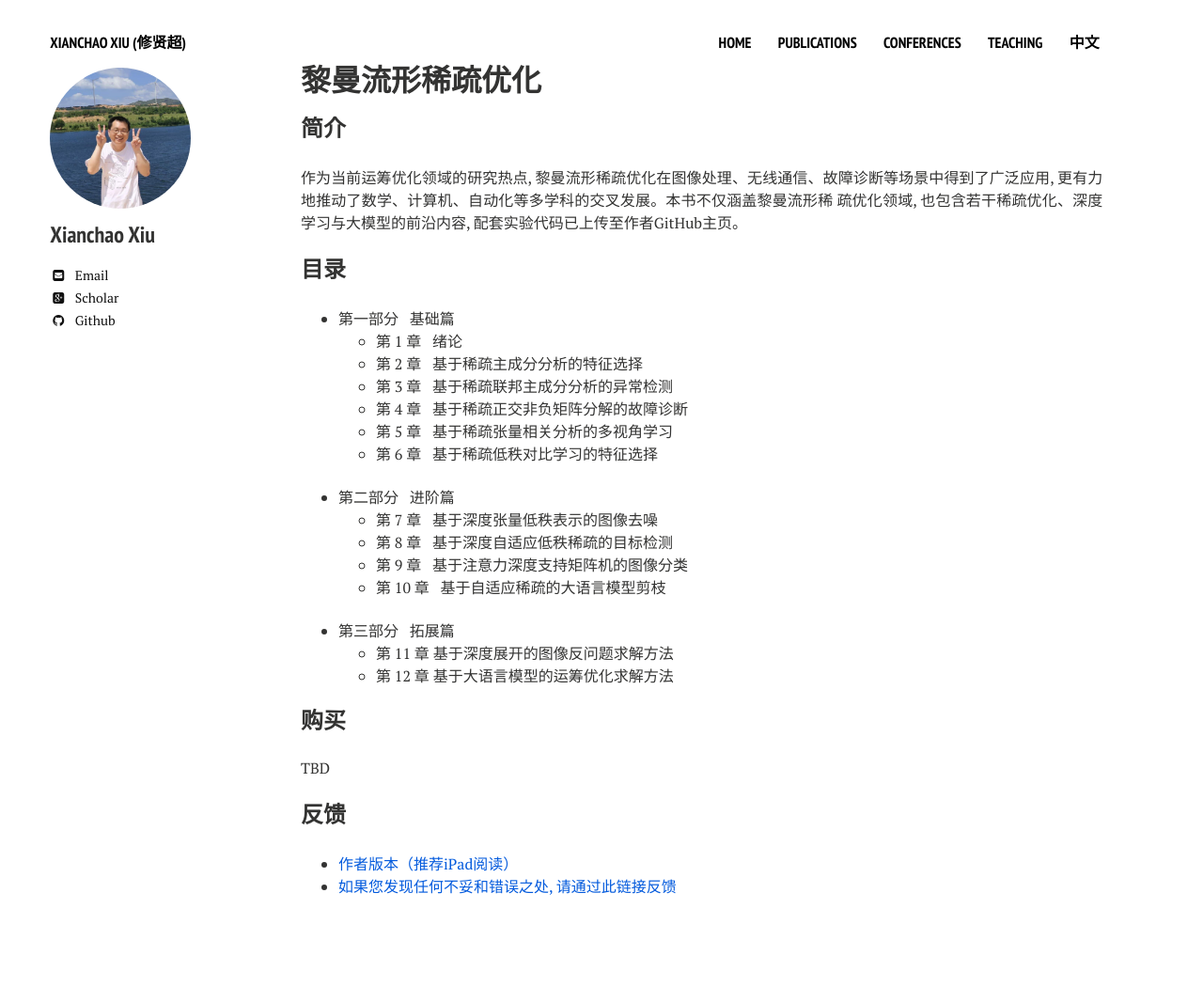
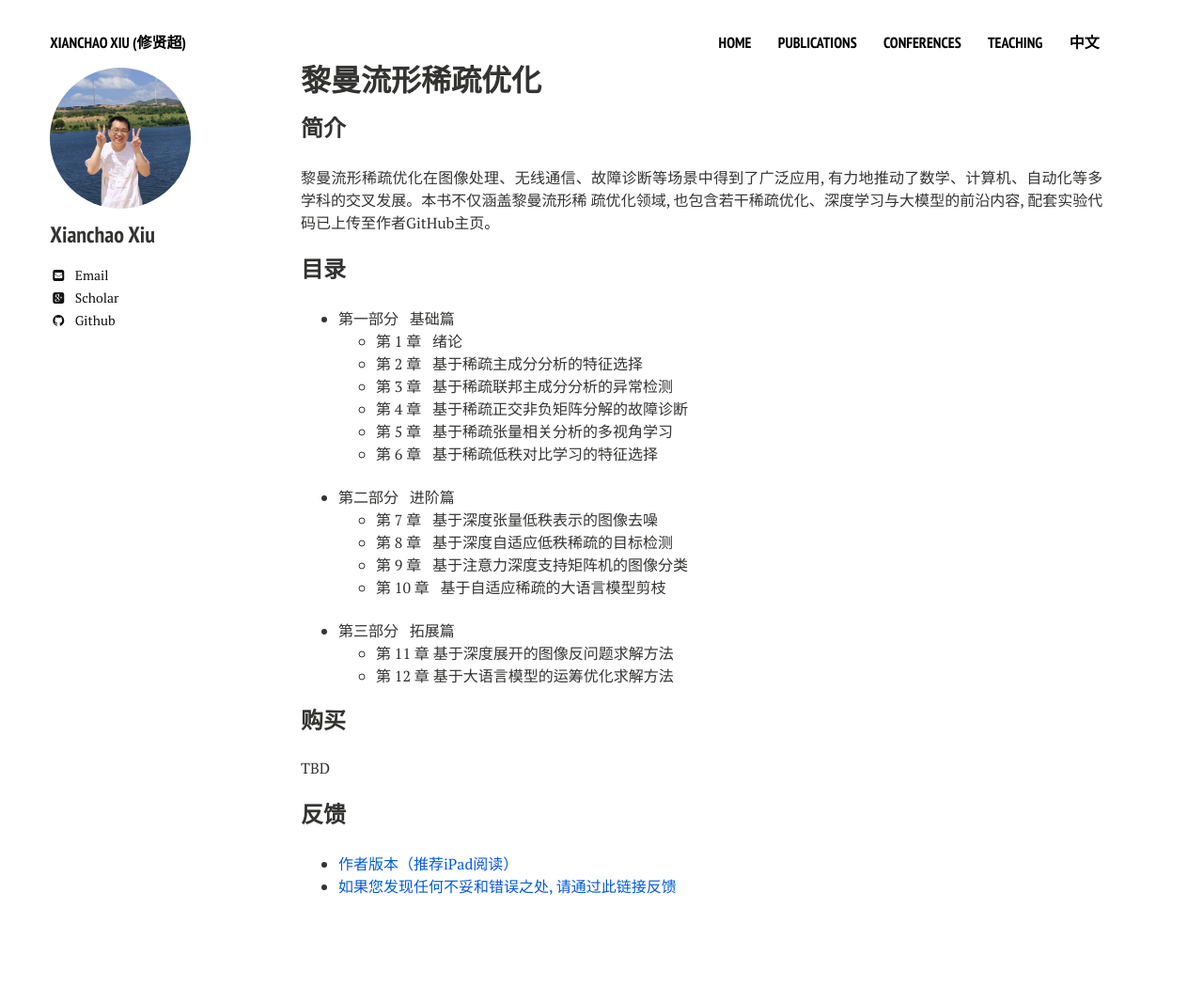
Before and after one commit to xianchaoxiu/xianchaoxiu.github.io, a Jekyll site: the page built from chinese/book/OPT/index.md, in a window 1280 px wide. Shown: the whole page at 94% size. Built offline with Jekyll 4.4.1, drawn with Linux system fonts in a browser that asks for light colours; nearby versions of some CDN libraries.

Commit message:
Update index.md

```diff
--- a/chinese/book/OPT/index.md
+++ b/chinese/book/OPT/index.md
@@ -8,7 +8,7 @@ share: false
 
 ### 简介
 
-作为当前运筹优化领域的研究热点, 黎曼流形稀疏优化在图像处理、无线通信、故障诊断等场景中得到了广泛应用, 更有力地推动了数学、计算机、自动化等多学科的交叉发展。本书不仅涵盖黎曼流形稀
+黎曼流形稀疏优化在图像处理、无线通信、故障诊断等场景中得到了广泛应用, 有力地推动了数学、计算机、自动化等多学科的交叉发展。本书不仅涵盖黎曼流形稀
 疏优化领域, 也包含若干稀疏优化、深度学习与大模型的前沿内容, 配套实验代码已上传至作者GitHub主页。
 
 
```
